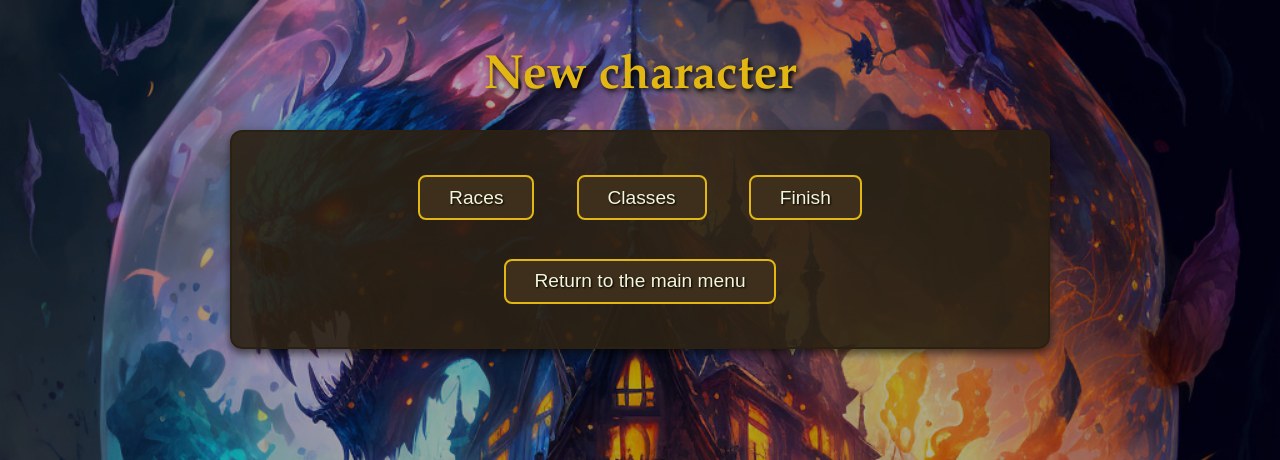
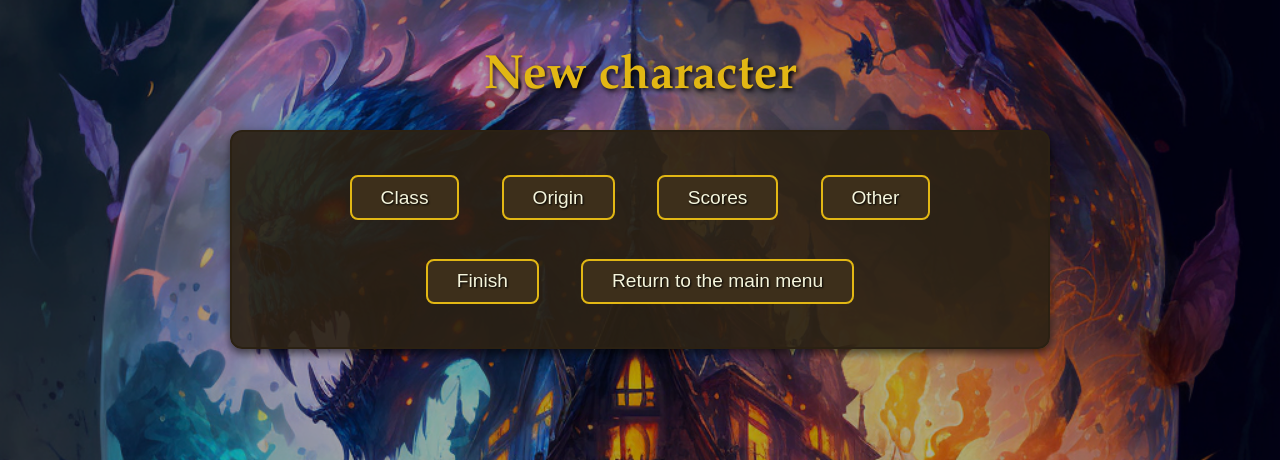
Before and after one commit to StealYourCode/DND-Maker, a Flask app: page /create in a window 1280 px wide. Shown: the top 460 px of the page. Run offline with Flask 3, Linux system fonts and the light colour scheme.

Commit message:
Change new character button with DND 5.5 version terms

```diff
--- a/app/templates/index.html
+++ b/app/templates/index.html
@@ -17,9 +17,7 @@
 
   <script>
     function newChara() {
-          if (window.confirm("Are you sure you want to create a new character ?")){
       location.href = "create";
-          }
     }
 
     function loadChara() {
--- a/app/templates/newCharacter.html
+++ b/app/templates/newCharacter.html
@@ -6,8 +6,11 @@
   <h1>New character</h1>
   <div class="buttonBox">
 
-    <button onclick="loadData('/get_races', 'cardContainer', 'races')">Races</button>
-    <button onclick="loadData('/get_classes', 'cardContainer', 'classes')">Classes</button>
+    <button onclick="loadData('/get_classes', 'cardContainer', 'classes')">Class</button>
+    <button onclick="loadData('/get_races', 'cardContainer', 'races')">Origin</button>
+    <button onclick="">Scores</button>
+    <button onclick="">Other</button>
+
     <button onclick="finalizeSelection()">Finish</button>
     <button onclick="backHome()">Return to the main menu</button>
 
--- a/main.py
+++ b/main.py
@@ -3,4 +3,4 @@ from app import routes
 app = routes.create_app()
 
 if __name__ == "__main__":
-    app.run(debug=True)
+    app.run(debug=True, host='0.0.0.0')
```
Lines whose indentation alone changed are shown as unchanged.
